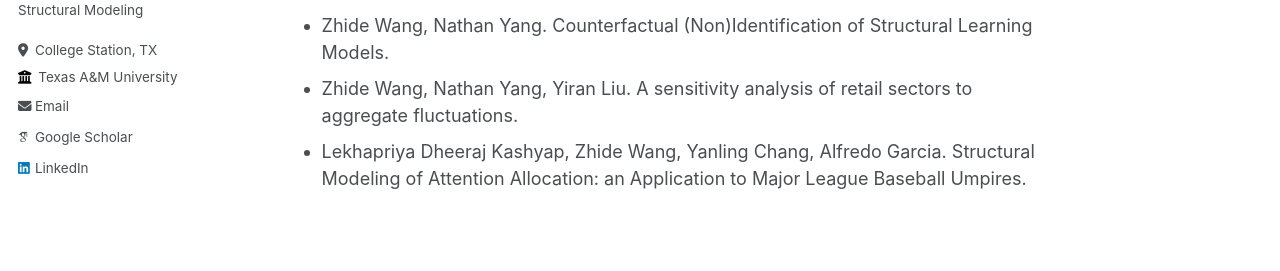
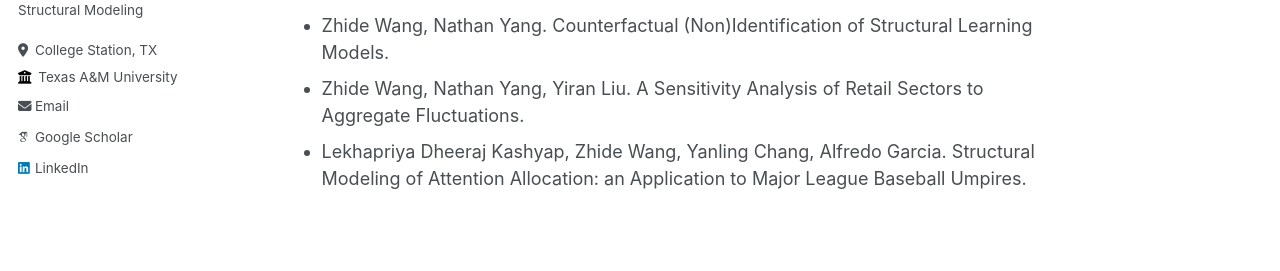
Before and after one commit to WANGZHIDE93429/WANGZHIDE93429.github.io, a Jekyll site: the page built from _pages/about.md, in a window 1280 px wide and 900 px high, scrolled down 729 px. Shown: the part 292-563 px from the top of the window. Built offline with Jekyll 4.4.1, drawn with Linux system fonts in a browser that asks for light colours; some web fonts are replaced.

```diff
--- a/_pages/about.md
+++ b/_pages/about.md
@@ -25,5 +25,5 @@ Structural Estimation; Partially Observable Markov Decision Processes; Partially
 ## Work in Progress
  - Zhide Wang, Nathan Yang. Identification of Structural Learning Models. Available at SSRN.  ([Link](https://papers.ssrn.com/sol3/papers.cfm?abstract_id=4906492))
  - Zhide Wang, Nathan Yang. Counterfactual (Non)Identification of Structural Learning Models.
- - Zhide Wang, Nathan Yang, Yiran Liu. A sensitivity analysis of retail sectors to aggregate fluctuations.
+ - Zhide Wang, Nathan Yang, Yiran Liu. A Sensitivity Analysis of Retail Sectors to Aggregate Fluctuations.
  - Lekhapriya Dheeraj Kashyap, Zhide Wang, Yanling Chang, Alfredo Garcia. Structural Modeling of Attention Allocation: an Application to Major League Baseball Umpires.
```
